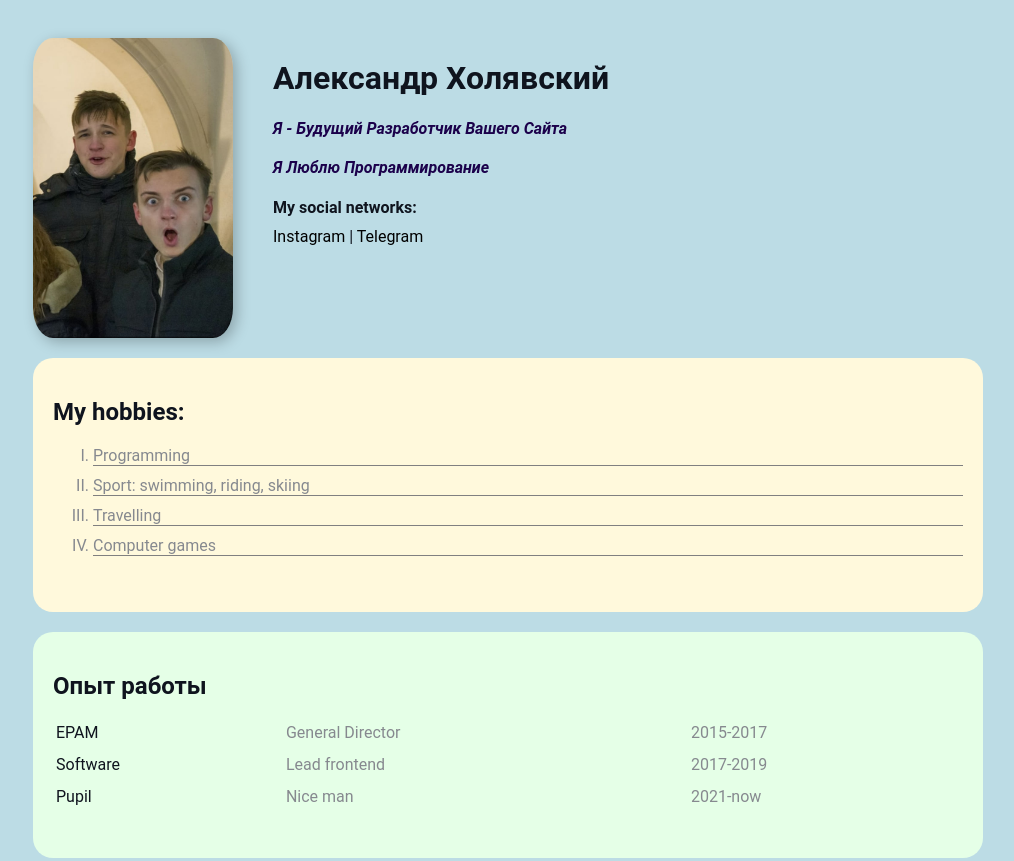
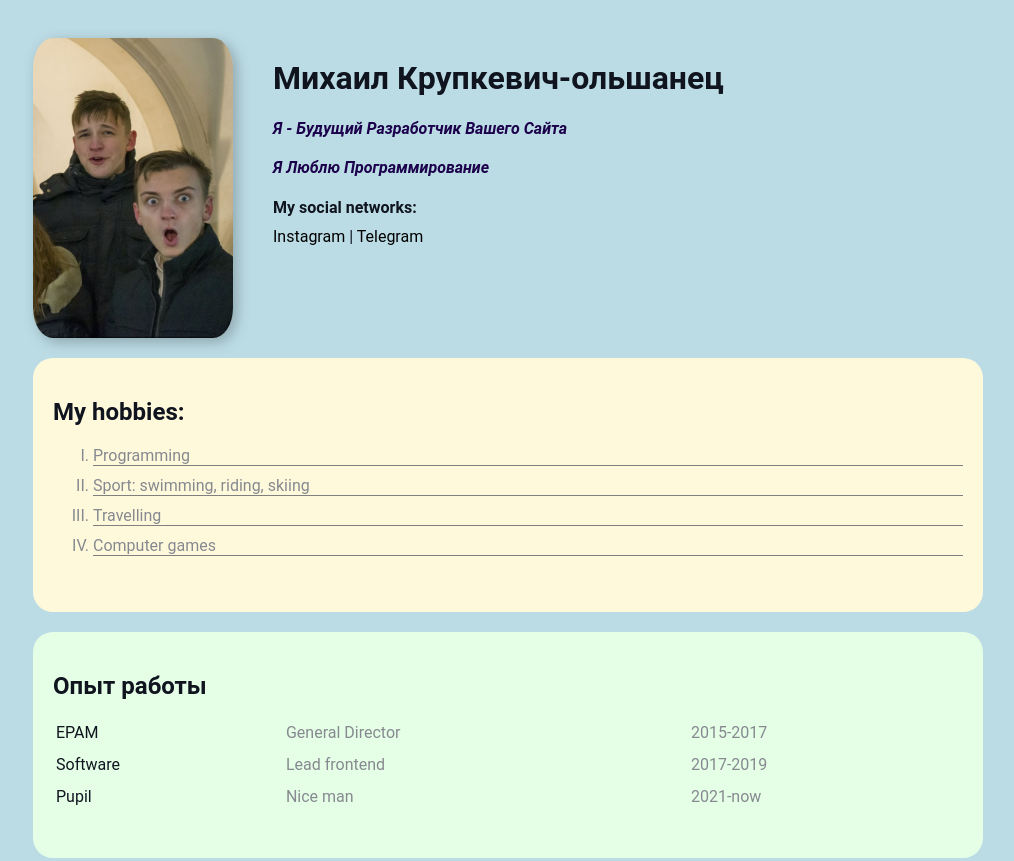
Before and after one commit to Spenkau/resumeme, a plain HTML site: page index.html in a window 1280 px wide. Shown: the top 861 px of the page, without its empty margins (132-1146 px from the left). Drawn offline with Linux system fonts and the light colour scheme.

Commit message:
Update index.html

```diff
--- a/index.html
+++ b/index.html
@@ -10,7 +10,7 @@
             <div class="info">
                     <img src="avatar.jpg"  alt='Семейное фото Саши' class="avatar" />
                 <div class="info-text">
-                    <h1>Александр Холявский</h1>
+                    <h1>Михаил Крупкевич-ольшанец</h1>
                     <p>Я - будущий разработчик <strong>вашего </strong>сайта</p>
                     <p>Я люблю программирование</p>
                     <h4>My social networks:</h4>
```
